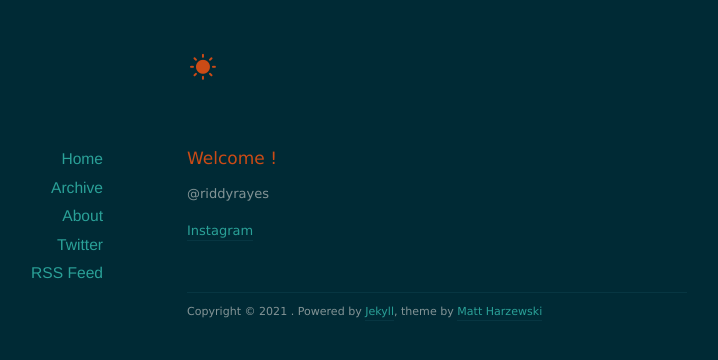
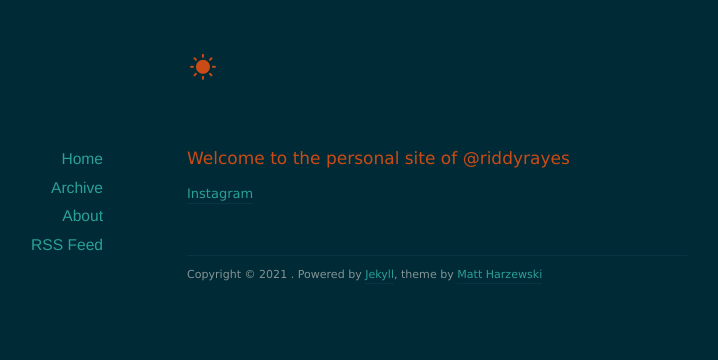
Before and after one commit to riddyrayes/riddyrayes.github.io, a Jekyll site: the page built from index.md, in a window 1280 px wide. Shown: the top 360 px of the page, without its empty margins (203-921 px from the left). Built offline with Jekyll 4.4.1, drawn with Linux system fonts in a browser that asks for light colours; nearby versions of some CDN libraries; our own code applies the rules of GitHub Pages for plain Markdown files.

Commit message:
changes1

```diff
--- a/_layouts/default.html
+++ b/_layouts/default.html
@@ -36,7 +36,6 @@
           <li><a href="/">Home</a></li>
           <li><a href="/archives">Archive</a></li>
           <li><a href="/about">About</a></li>
-          <li><a href="http://twitter.com/redwall_hp">Twitter</a></li>
           <li><a href="/feed.xml">RSS Feed</a></li>
         </ul>
       </nav>
--- a/index.md
+++ b/index.md
@@ -2,9 +2,9 @@
 title: @riddyrayes
 ---
 
-# Welcome !
-
-@riddyrayes
+# Welcome to the personal site of @riddyrayes
 
 
-[Instagram](instagram.com/riddyrayes)
+
+
+[Instagram](https://www.instagram.com/riddyrayes/)
```
